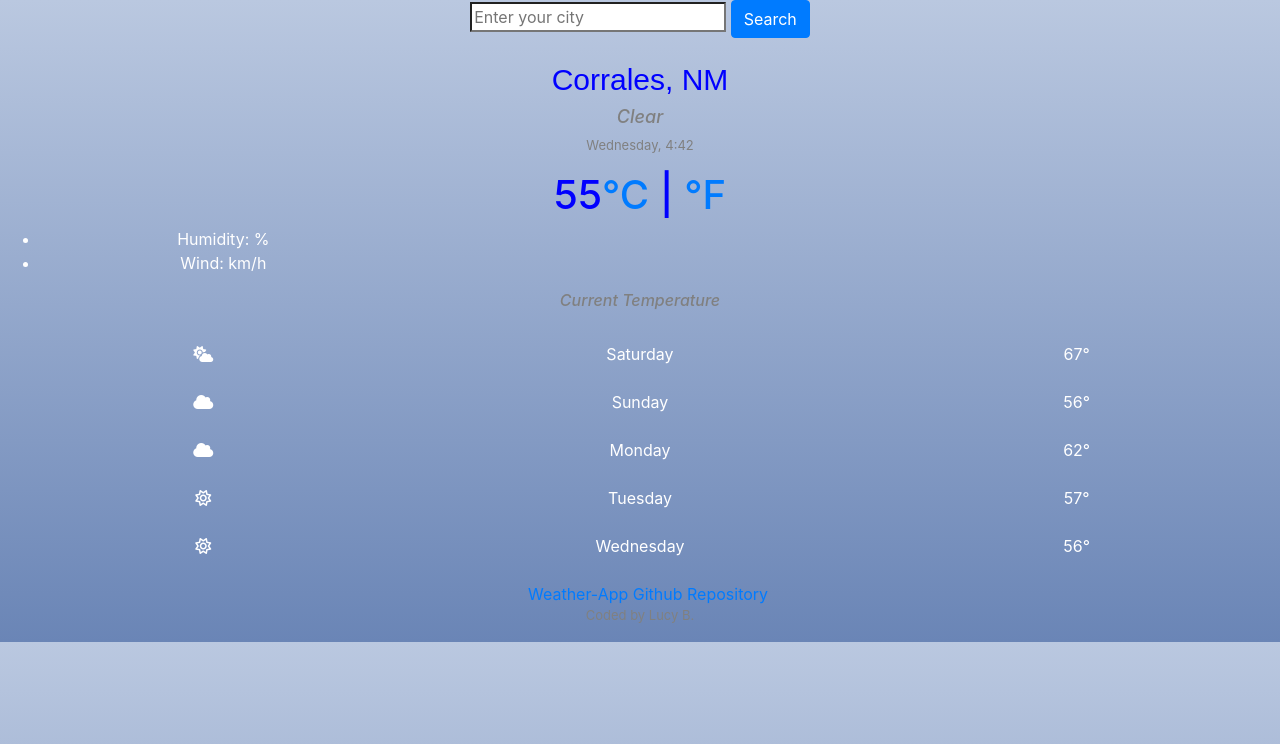
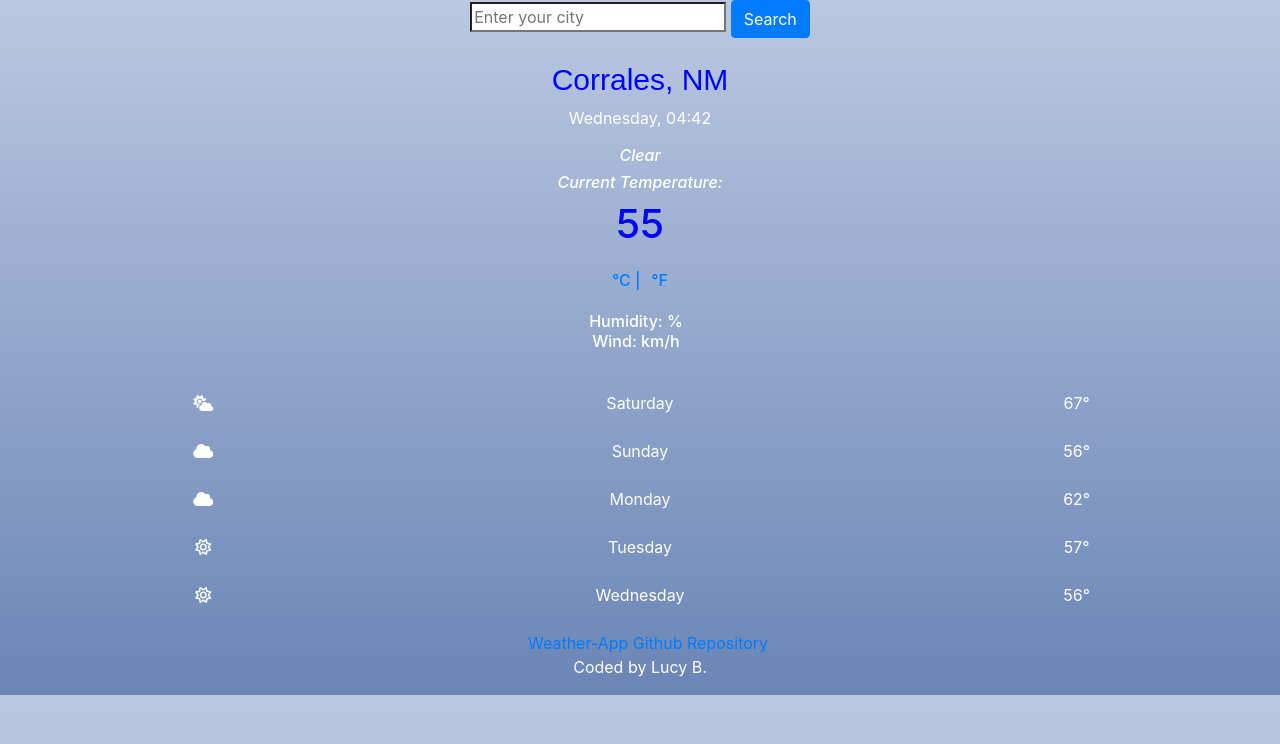
Before and after one commit to lucy-birkhead/Weather-App-SheCodes, a plain HTML site: page index.html in a window 1280 px wide. Drawn offline with nearby package versions, Linux system fonts and the light colour scheme; no server answers.

Commit message:
Altered h3 in HTML, added to JS
regarding unit conversion links

```diff
--- a/index.html
+++ b/index.html
@@ -23,26 +23,47 @@
 
         h2 {
             text-align: center;
-            color: grey;
-            font-size: 18px;
+            color: white;
+            font-size: 16px;
         }
 
         h3 {
             text-align: center;
             color: blue;
             font-size: 40px;
+
         }
 
         h4 {
             text-align: center;
-            color: grey;
+            color: white;
             font-size: 16px;
         }
 
         p {
             text-align: center;
-            color: grey;
-            font-size: 13px;
+            color: white;
+            font-size: 16px;
+        }
+
+        ul {
+            list-style-type: none;
+            position: static;
+        }
+
+        #fahrenheit-link {
+            font-size: 1rem;
+        }
+
+         #celsius-link {
+            font-size: 1rem;
+        }
+
+        .standard-text {
+            font-size: 1rem;
+            color: white;
+            padding-right: 3rem;
+            padding-top: 1rem;
         }
 
         .container-1 {
@@ -73,20 +94,30 @@
     </div>
     <br />
     <h1 id="city">Corrales, NM</h1>
+    <p> </p>
     <h2 id="description"><em>Clear</em></h2>
-    <p> </p>
 
-    <h3 id="temperature">55<span class="units"><a href="#" id="celsius-link" class="active">°C</a> |
-        <a href="#" id="fahrenheit-link">°F</a></span></h3>
-       <div class="row">
-        <div class="col-4">
-            <ul>
+
+    <h4><em>Current Temperature:</em></h4>
+
+    <div class="units">
+        <h3>
+            <div id="temperature">55</div>
+            <a href="#" id="celsius-link" class="active">°C |</a>
+            <a href="#" id="fahrenheit-link">°F</a>
+            <ul class="standard-text">
                 <li>Humidity: <span id="humidity"></span>%</li>
                 <li>Wind: <span id="wind"></span> km/h</li>
             </ul>
-        </div>
-        </div>
-    <h4><em>Current Temperature</em></h4>
+        </h3>
+    </div>
+
+
+
+
+
+
+
     <br />
     <div class="row">
         <div class="col-4"><i class="fas fa-cloud-sun"></i></div>
@@ -143,6 +174,9 @@ function displayTemperature(response) {
     let descriptionElement = document.querySelector("#description");
     let humidityElement = document.querySelector("#humidity");
     let windElement = document.querySelector("#wind");
+
+    celsiusTemperature = response.data.main.temp;
+
     temperatureElement.innerHTML = Math.round(response.data.main.temp);
     cityElement.innerHTML = response.data.name;
     descriptionElement.innerHTML = response.data.weather[0].description;
@@ -165,28 +199,43 @@ function displayTemperature(response) {
     let days = ["Sunday", "Monday", "Tuesday", "Wednesday", "Thursday", "Friday", "Saturday"];
     let day = days[now.getDay()];
     let hours= now.getHours();
+    if (hours < 10) {
+            hours = `0${hours}`;
+    }
     let minutes= now.getMinutes();
+    if (minutes < 10) {
+            minutes = `0${minutes}`;
+    }
 
     p.innerHTML = `${day}, ${hours}:${minutes}`;
 
     function displayWeather(response) {
         let temperature = Math.round(response.data.main.temp);
-        let h3 = document.querySelector("h3");
-        h3.innerHTML = temperature;
+        let temp = document.querySelector("#temperature");
+        temp.innerHTML = temperature;
 
     }
 
     function displayFahrenheitTemperature(event) {
         event.preventDefault();
         let temperatureElement = document.querySelector("#temperature");
-        let fahrenheitTemperature = (temperatureElement.innerHTML * 9) / 5 + 32;
+        let fahrenheitTemperature = (celsiusTemperature * 9) / 5 + 32;
         temperatureElement.innerHTML = Math.round(fahrenheitTemperature);
     }
+
+    function displayCelsiusTemperature(event) {
+            event.preventDefault();
+            let temperatureElement = document.querySelector("#temperature");
+            temperatureElement.innerHTML = Math.round(celsiusTemperature);
+        }
 
 let celsiusTemperature = null;
 
    let fahrenheitLink = document.querySelector("#fahrenheit-link");
    fahrenheitLink.addEventListener("click", displayFahrenheitTemperature);
+
+   let celsiusLink = document.querySelector("#celsius-link");
+   celsiusLink.addEventListener("click", displayCelsiusTemperature);
 
 
 
```
